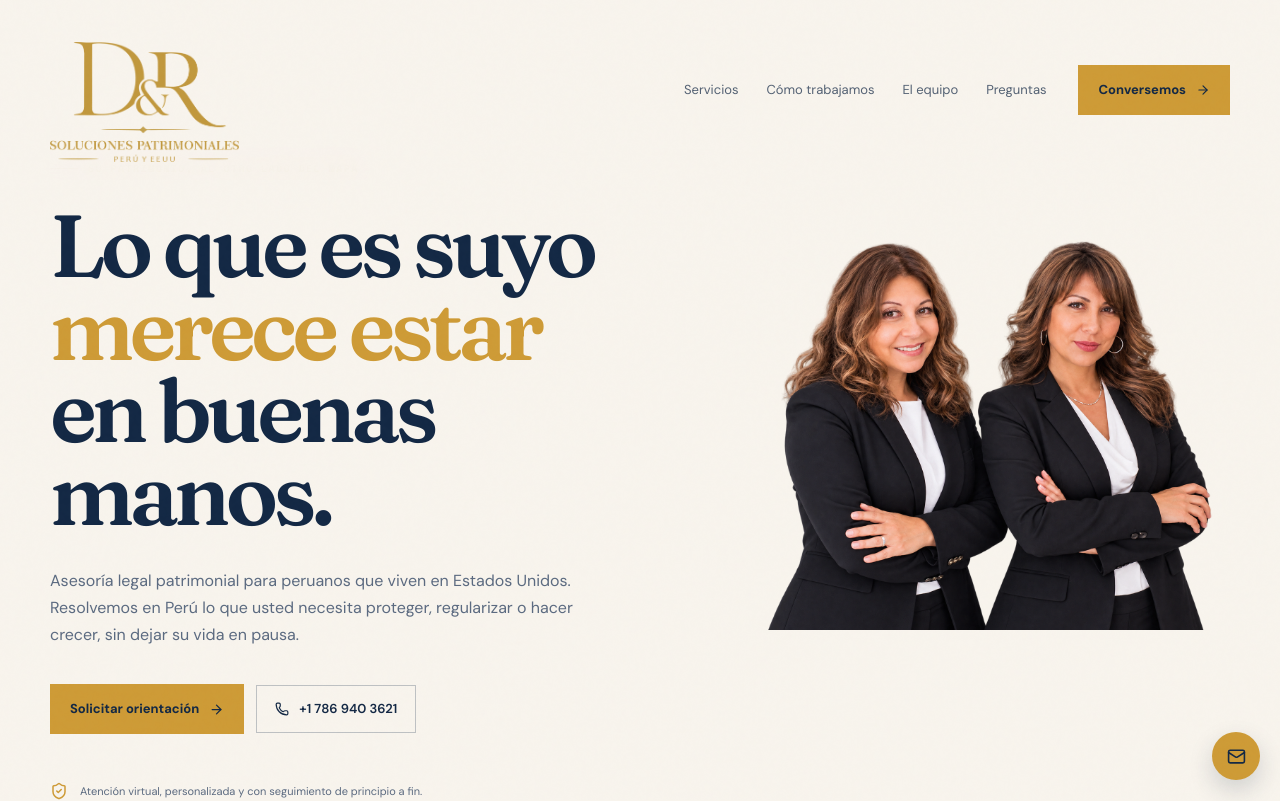
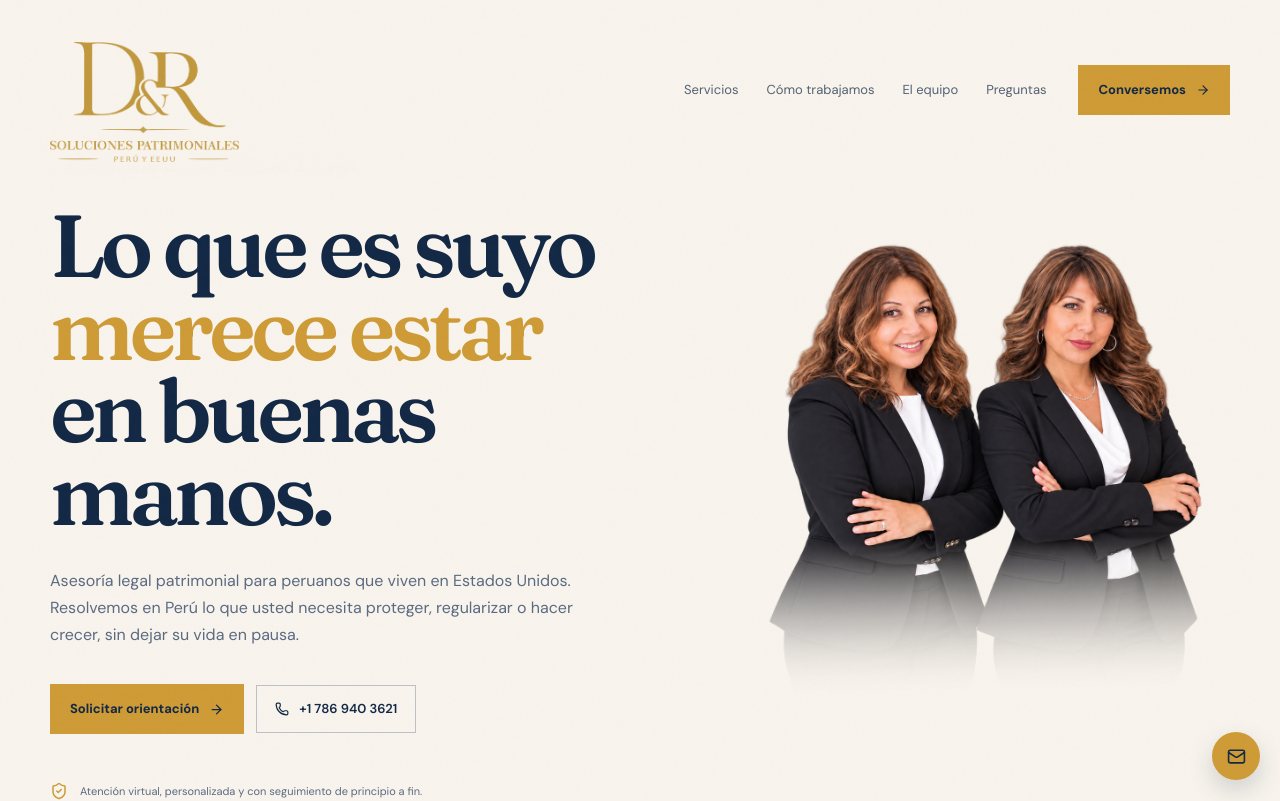
Before and after one commit to elektrorate/diaz-romero-landing, a React (Vite) app: page / in a window 1280 px wide. Shown: the top 801 px of the page. Built offline with nearby package versions, Linux system fonts and the light colour scheme.

Commit message:
Reemplazar hero por las2.png

```diff
--- a/src/App.tsx
+++ b/src/App.tsx
@@ -17,7 +17,7 @@ import {
 } from 'lucide-react';
 
 const brandHeader = `${import.meta.env.BASE_URL}logo-chemita.png`;
-const heroImage = `${import.meta.env.BASE_URL}hero-chemita.jpg.png`;
+const heroImage = `${import.meta.env.BASE_URL}las2.png`;
 const patrimonyDetail = `${import.meta.env.BASE_URL}assets/patrimony-detail.jpg`;
 const legalDetail = `${import.meta.env.BASE_URL}assets/legal-detail.jpg`;
 const attorneyYracema = `${import.meta.env.BASE_URL}yracema.png`;
```
Also changed, not shown: public/las2.png (added).
